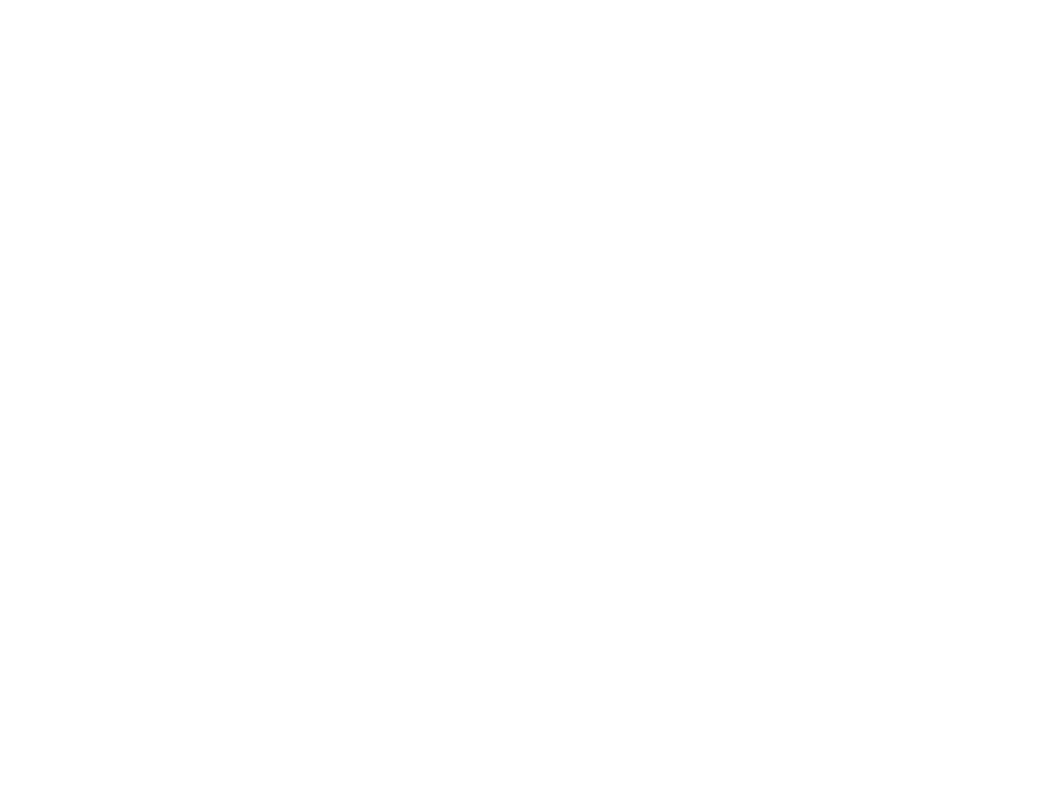
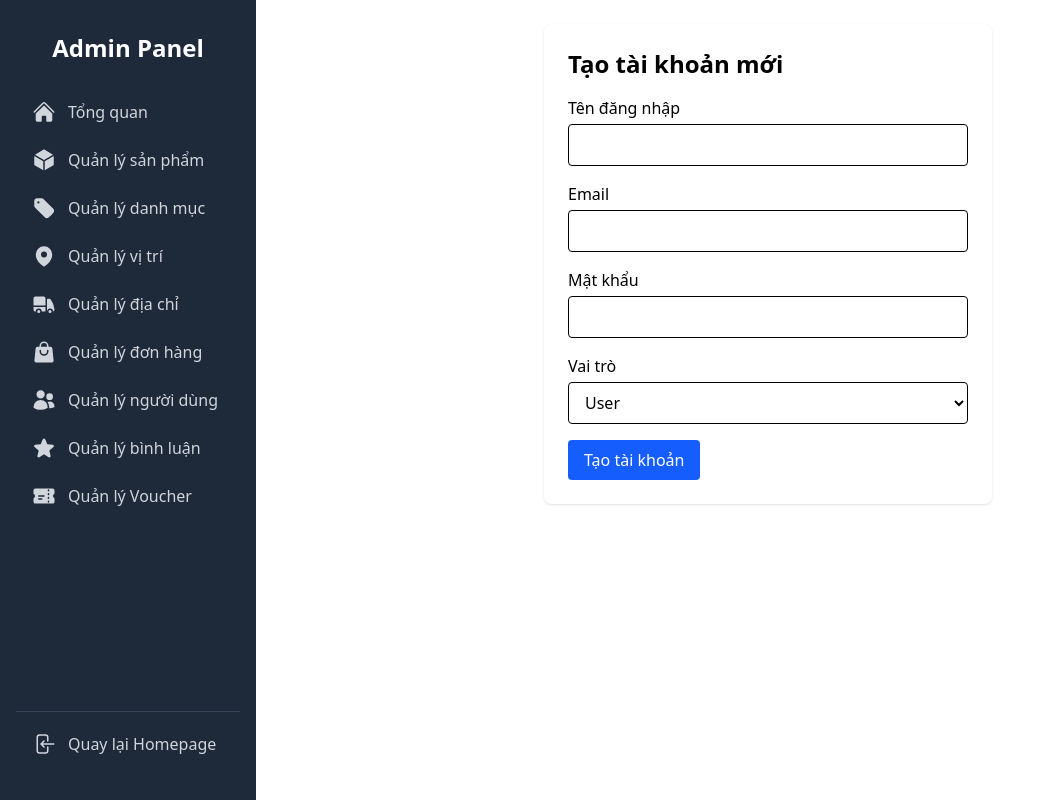
Before and after one commit to Duc-phu2k04/FreshFruit, a React (Vite) app in the folder client/: page /admin/user/add in a window 1280 px wide. Before the commit this address had no page. Shown: the whole page, without its empty margins (0-1038 px from the left). Built offline with nearby package versions, Linux system fonts and the light colour scheme.

Commit message:
thêm chức năng tạo mới tài khoản bên admin

```diff
--- a/client/src/App.jsx
+++ b/client/src/App.jsx
@@ -29,6 +29,7 @@ import ProductDetailAdmin from "./pages/Admin/Product/Detail";
 import ProductDetail from "./pages/Product/ProductDetail";
 import UserList from "./pages/Admin/User/List";
 import UserEdit from './pages/Admin/User/Edit';
+import UserAdd from './pages/Admin/User/Add';
 import ReviewList from "./pages/Admin/Reviews/List";
 import VoucherList from "./pages/Admin/Voucher/List";
 import AddVoucherForm from "./pages/Admin/Voucher/Add";
@@ -88,6 +89,7 @@ function App() {
 
               <Route path="/admin/users" element={<UserList />} />
               <Route path="/admin/edit/:id" element={<UserEdit />} />
+              <Route path="/admin/user/add" element={<UserAdd />} />
               <Route path="/admin/reviews" element={<ReviewList />} />
               <Route path="/admin/vouchers" element={<VoucherList />} />
               <Route path="/admin/vouchers/add" element={<AddVoucherForm />} />
--- /dev/null
+++ b/client/src/pages/Admin/User/Add.jsx
@@ -0,0 +1,106 @@
+import React, { useState } from 'react';
+import axiosInstance from '../../../utils/axiosConfig';
+import { useNavigate } from 'react-router-dom';
+
+export default function UserAdd() {
+  const navigate = useNavigate();
+  const [formData, setFormData] = useState({
+    username: '',
+    email: '',
+    password: '',
+    role: 'user'
+  });
+  const [loading, setLoading] = useState(false);
+  const [error, setError] = useState('');
+  const [success, setSuccess] = useState('');
+
+  const handleChange = (e) => {
+    setFormData({ ...formData, [e.target.name]: e.target.value });
+  };
+
+  const handleSubmit = async (e) => {
+    e.preventDefault();
+    setError('');
+    setSuccess('');
+    setLoading(true);
+    try {
+      const res = await axiosInstance.post('http://localhost:3000/auth/register', formData);
+      setSuccess('Tạo tài khoản thành công!');
+      setTimeout(() => {
+        navigate('/admin/users'); // Chuyển về danh sách user
+      }, 1500);
+    } catch (err) {
+      setError(err.response?.data?.message || 'username hoặc email đã tồn tại trong hệ thống');
+    } finally {
+      setLoading(false);
+    }
+  };
+
+  return (
+    <div className="max-w-md mx-auto bg-white shadow rounded-lg p-6">
+      <h2 className="text-2xl font-bold mb-4">Tạo tài khoản mới</h2>
+
+      {error && <p className="text-red-500 mb-3">{error}</p>}
+      {success && <p className="text-green-500 mb-3">{success}</p>}
+
+      <form onSubmit={handleSubmit} className="space-y-4">
+        <div>
+          <label className="block mb-1 font-medium">Tên đăng nhập</label>
+          <input
+            type="text"
+            name="username"
+            value={formData.username}
+            onChange={handleChange}
+            required
+            className="border rounded w-full px-3 py-2"
+          />
+        </div>
+
+        <div>
+          <label className="block mb-1 font-medium">Email</label>
+          <input
+            type="email"
+            name="email"
+            value={formData.email}
+            onChange={handleChange}
+            required
+            className="border rounded w-full px-3 py-2"
+          />
+        </div>
+
+        <div>
+          <label className="block mb-1 font-medium">Mật khẩu</label>
+          <input
+            type="password"
+            name="password"
+            value={formData.password}
+            onChange={handleChange}
+            required
+            className="border rounded w-full px-3 py-2"
+          />
+        </div>
+
+        <div>
+          <label className="block mb-1 font-medium">Vai trò</label>
+          <select
+            name="role"
+            value={formData.role}
+            onChange={handleChange}
+            className="border rounded w-full px-3 py-2"
+          >
+            <option value="user">User</option>
+            <option value="admin">Admin</option>
+          </select>
+        </div>
+
+        <button
+          type="submit"
+          disabled={loading}
+          className="bg-blue-600 text-white px-4 py-2 rounded hover:bg-blue-700"
+        >
+          {loading ? 'Đang tạo...' : 'Tạo tài khoản'}
+        </button>
+      </form>
+    </div>
+  );
+}
```
Also changed, not shown: client/src/pages/Admin/User/List.jsx (+42 -54 lines).
